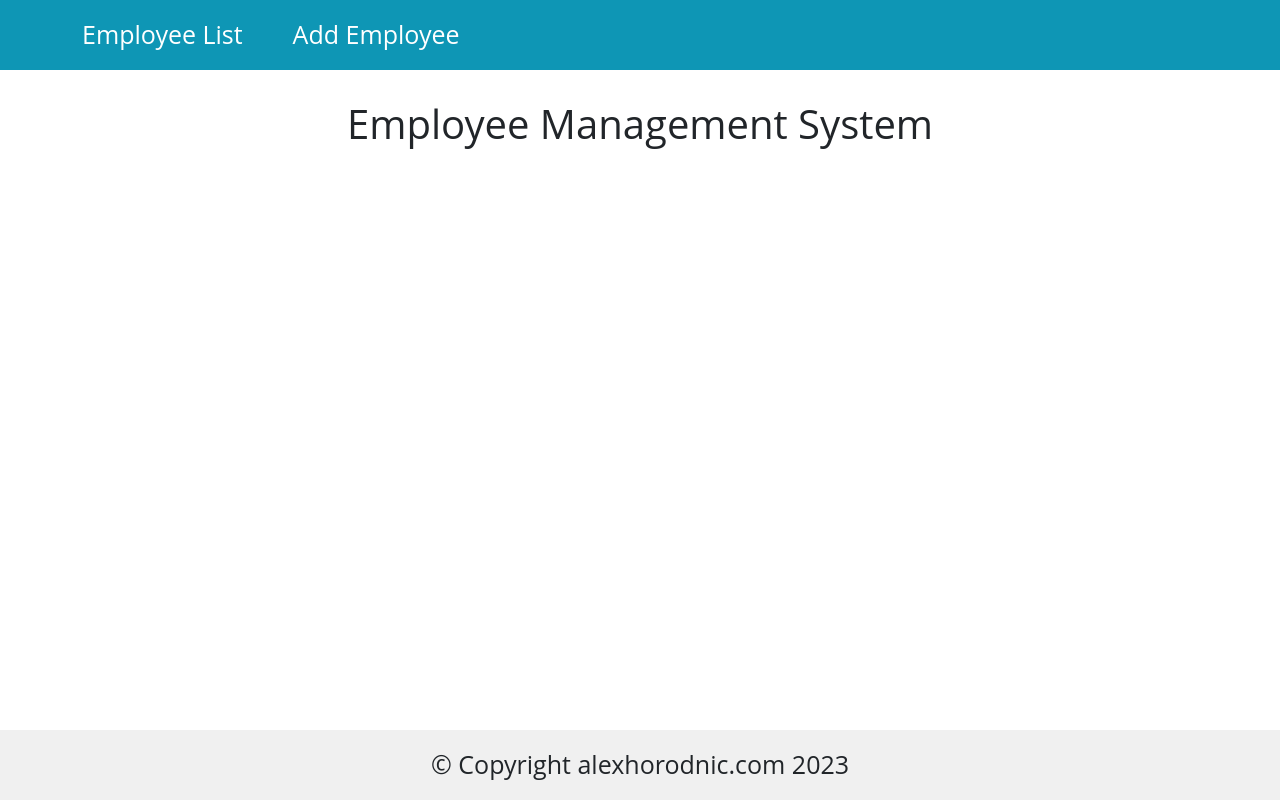
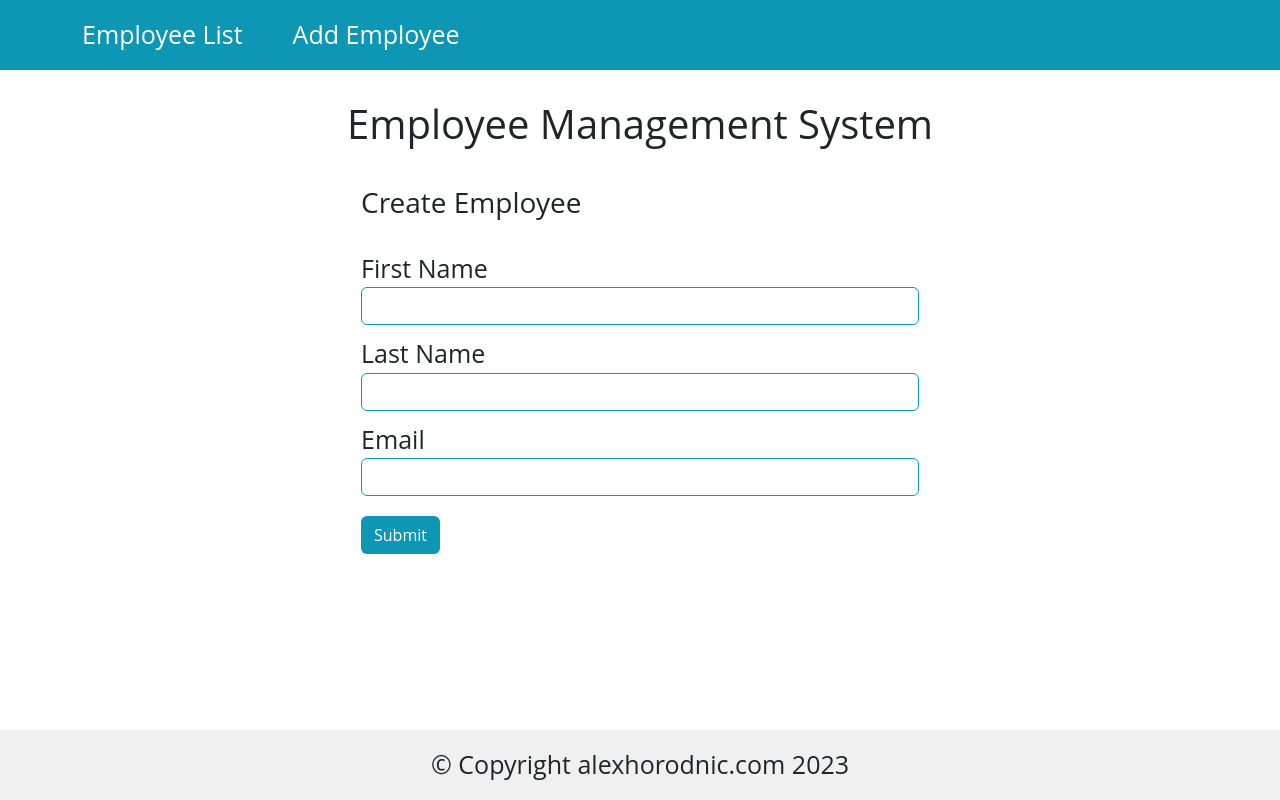
Before and after one commit to AlexHorodnic/employee-management-fullstack-app, an Angular app in the folder employee-management-frontend/: page /create-employee in a window 1280 px wide. Before the commit this address led to /. Built offline with nearby package versions, Linux system fonts and the light colour scheme.

Commit message:
Create component for adding new employees, configure routing.

```diff
--- a/employee-management-frontend/src/app/app.routes.ts
+++ b/employee-management-frontend/src/app/app.routes.ts
@@ -1,7 +1,9 @@
 import { Routes } from '@angular/router';
 import { EmployeeListComponent } from './employee-list/employee-list.component';
+import {CreateEmployeeComponent} from "./create-employee/create-employee.component";
 
 export const routes: Routes = [
   { path: 'employees', component: EmployeeListComponent },
-  { path: '', redirectTo: 'employees', pathMatch: 'full' },
+  { path: 'create-employee', component: CreateEmployeeComponent },
+  { path: '', redirectTo: 'employees', pathMatch: 'full' }
 ];
--- /dev/null
+++ b/employee-management-frontend/src/app/create-employee/create-employee.component.html
@@ -0,0 +1,19 @@
+
+<div class="col-md-6 offset-3">
+  <h3>Create Employee</h3>
+  <form (ngSubmit)="onsubmit()">
+    <div class="form-group">
+      <label for="FirstName">First Name</label>
+      <input type="text" class="form-control" id="FirstName" [(ngModel)]="employee.firstName" name="firstName">
+    </div>
+    <div class="form-group">
+      <label for="LastName">Last Name</label>
+      <input type="text" class="form-control" id="LastName" [(ngModel)]="employee.lastName" name="lastName">
+    </div>
+    <div class="form-group">
+      <label for="Email">Email</label>
+      <input type="text" class="form-control" id="Email" [(ngModel)]="employee.emailId" name="emailId">
+    </div>
+    <button type="submit" class="btn">Submit</button>
+  </form>
+</div>
--- /dev/null
+++ b/employee-management-frontend/src/app/create-employee/create-employee.component.scss
@@ -0,0 +1,16 @@
+.btn{
+  color: white;
+  background-color: #0e96b5;
+  margin-top: 20px;
+}
+.form-group{
+  margin-top: 10px;
+
+}
+form{
+  margin-top: 30px;
+}
+input{
+  border: 1px solid #0e96b5;
+
+}
--- /dev/null
+++ b/employee-management-frontend/src/app/create-employee/create-employee.component.ts
@@ -0,0 +1,19 @@
+import { Component } from '@angular/core';
+import { CommonModule } from '@angular/common';
+import {Employee} from "../employee";
+import {FormsModule} from "@angular/forms";
+
+@Component({
+  selector: 'app-create-employee',
+  standalone: true,
+  imports: [CommonModule, FormsModule],
+  templateUrl: './create-employee.component.html',
+  styleUrl: './create-employee.component.scss',
+})
+export class CreateEmployeeComponent {
+
+  employee: Employee = new Employee();
+  onsubmit(){
+    console.log(this.employee)
+  }
+}
--- a/employee-management-frontend/src/app/employee-list/employee-list.component.html
+++ b/employee-management-frontend/src/app/employee-list/employee-list.component.html
@@ -1,5 +1,5 @@
-<h2>Employee List</h2>
-<table class="table table-bordered">
+<h3>Employee List</h3>
+<table class="table table-striped" style="border: 1px solid #0e96b5">
   <thead>
     <tr>
       <th>First Name</th>
--- a/employee-management-frontend/src/app/employee-list/employee-list.component.scss
+++ b/employee-management-frontend/src/app/employee-list/employee-list.component.scss
@@ -0,0 +1,3 @@
+table{
+  margin-top: 30px;
+}
```
Also changed, not shown: 1 other file (tests, documents, lock files or other folders).
